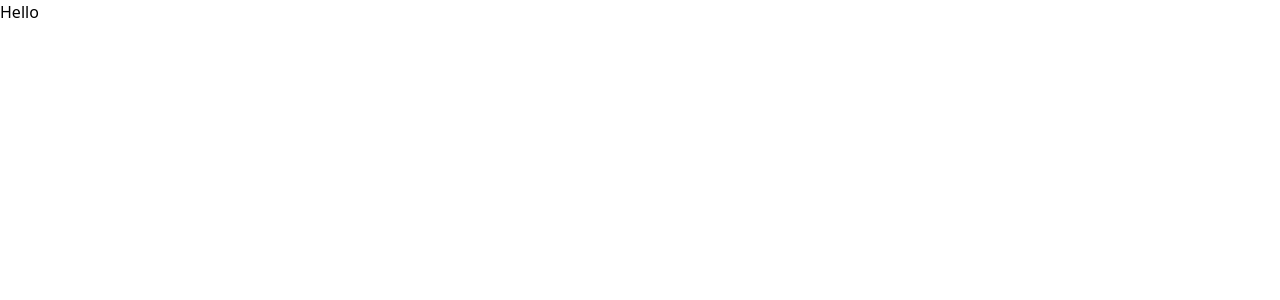
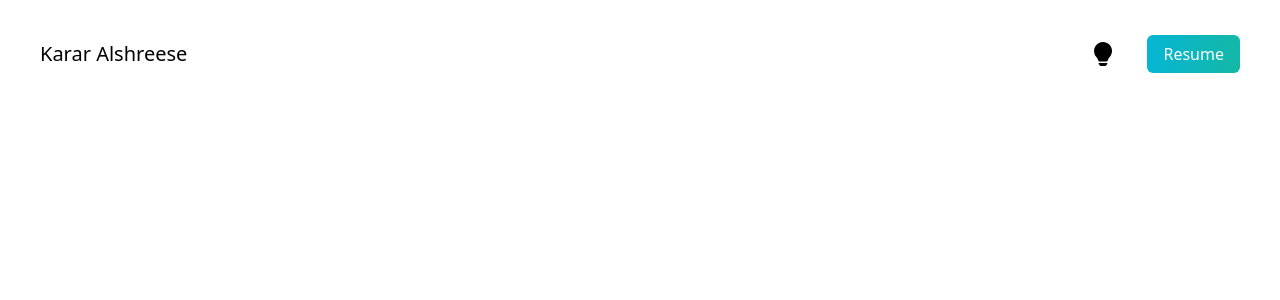
Before and after one commit to KararAlsh/react-portfolio, a Next.js app: page / in a window 1280 px wide. Shown: the top 300 px of the page. Built offline with nearby package versions, Linux system fonts and the light colour scheme.

Commit message:
Created a nav bar with an react icon, button and my name

```diff
--- a/pages/index.js
+++ b/pages/index.js
@@ -1,4 +1,5 @@
 import Head from 'next/head';
+import {BsLightbulbFill} from 'react-icons/bs';
 
 
 export default function Home() {
@@ -9,9 +10,22 @@
         <meta name="description" content="Generated by create next app" />
         <link rel="icon" href="/favicon.ico" />
       </Head>
-      <main>
+
+      <main className=' bg-white px-10 '>
         <section className='min-h-screen'>
-          <h1>Hello</h1>
+          <nav className='py-10 mb 12 flex justify-between'>
+            <h1 className=' text-xl'>Karar Alshreese</h1>
+            <ul className=' flex items-center'>
+              <li>
+                <BsLightbulbFill className='cursor-pointer text-2xl'/>
+              </li>
+              <li>
+                <a className='bg-gradient-to-r from-cyan-500 to-teal-500 text-white px-4 py-2 rounded-md ml-8' href="#">
+                Resume
+                </a>
+              </li>
+            </ul>
+          </nav>
         </section>
       </main>
     </div>
```
